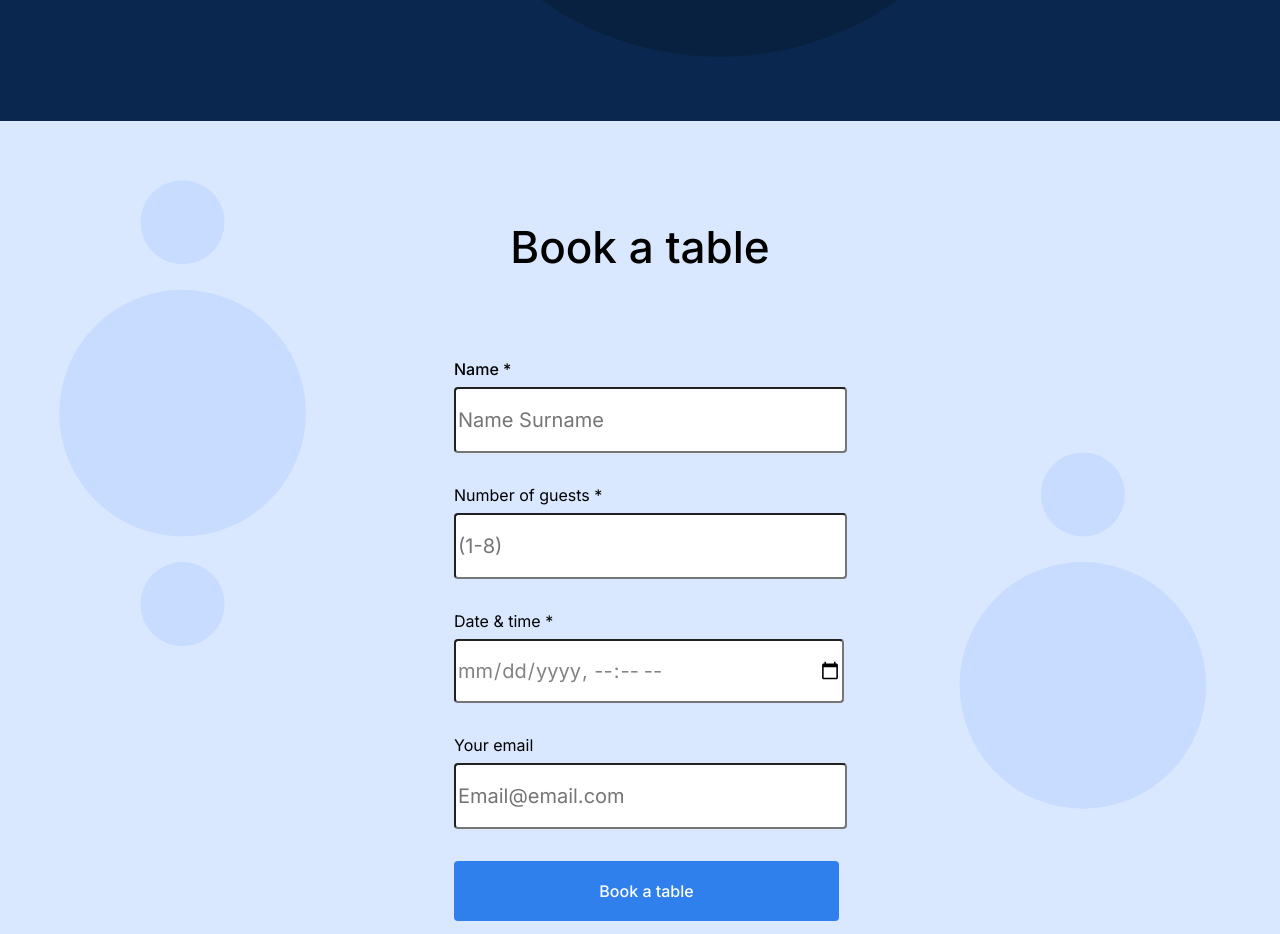
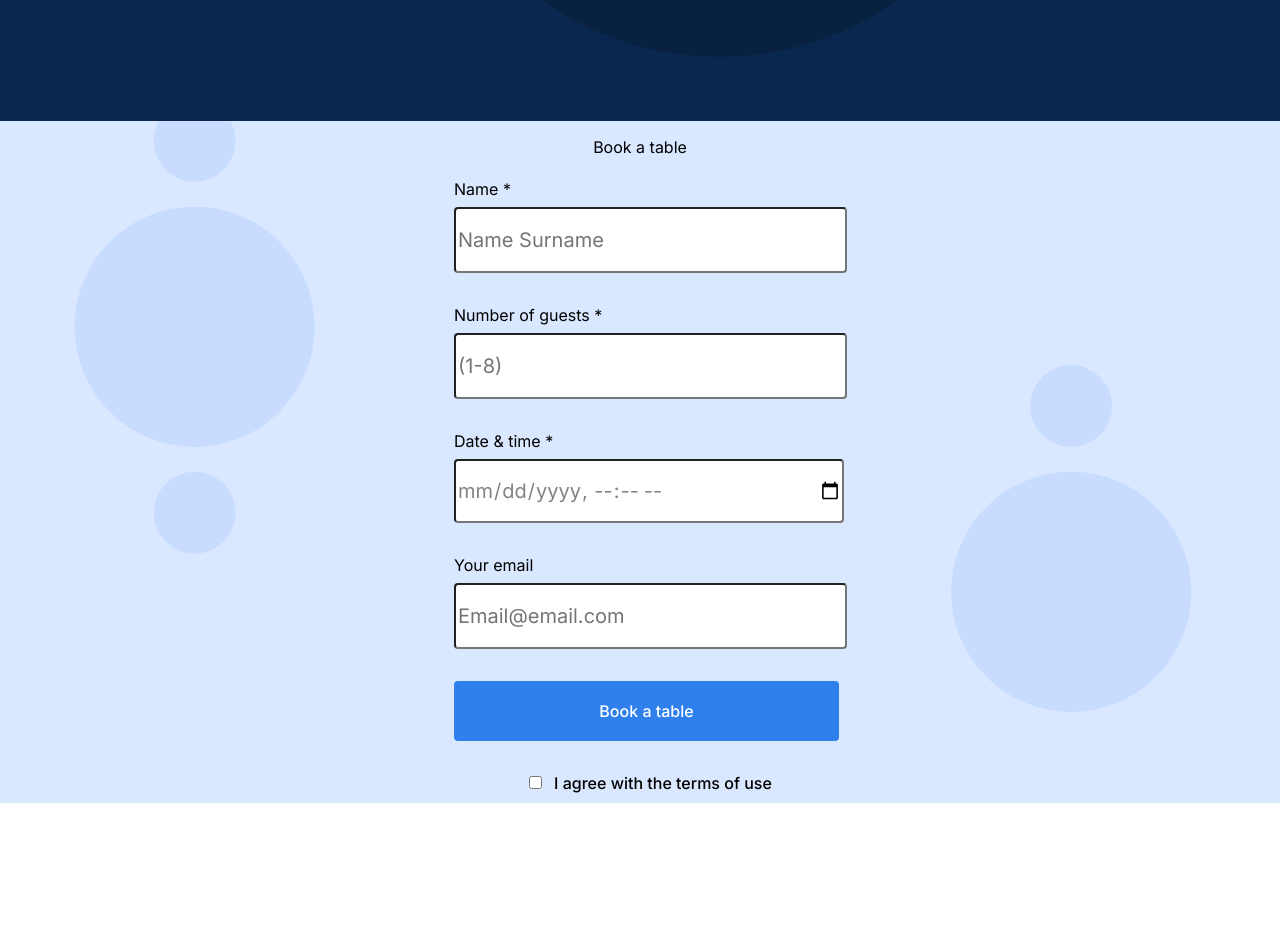
Before and after one commit to luckygith/se_project_coffeeshop, a plain HTML site: page index.html in a window 1280 px wide. Shown: the part 1600-2534 px from the top of the page. After the commit the page ends 2403 px from the top, so only its background shows below. Drawn offline with Linux system fonts and the light colour scheme.

Commit message:
testing2

```diff
--- a/index.html
+++ b/index.html
@@ -110,10 +110,10 @@
           </div>
         </section>
         <section id="reservation" class="reservation">
-          <p class="reservation__title">Book a table</p>
+          <p class="reservation-title">Book a table</p>
           <form class="reservation__form">
             <fieldset class="fieldset_form">
-              <label class="label__form" for="name">Name *</label>
+              <label class="form__label" for="name">Name *</label>
               <input
                 class="form__input"
                 type="text"
```
